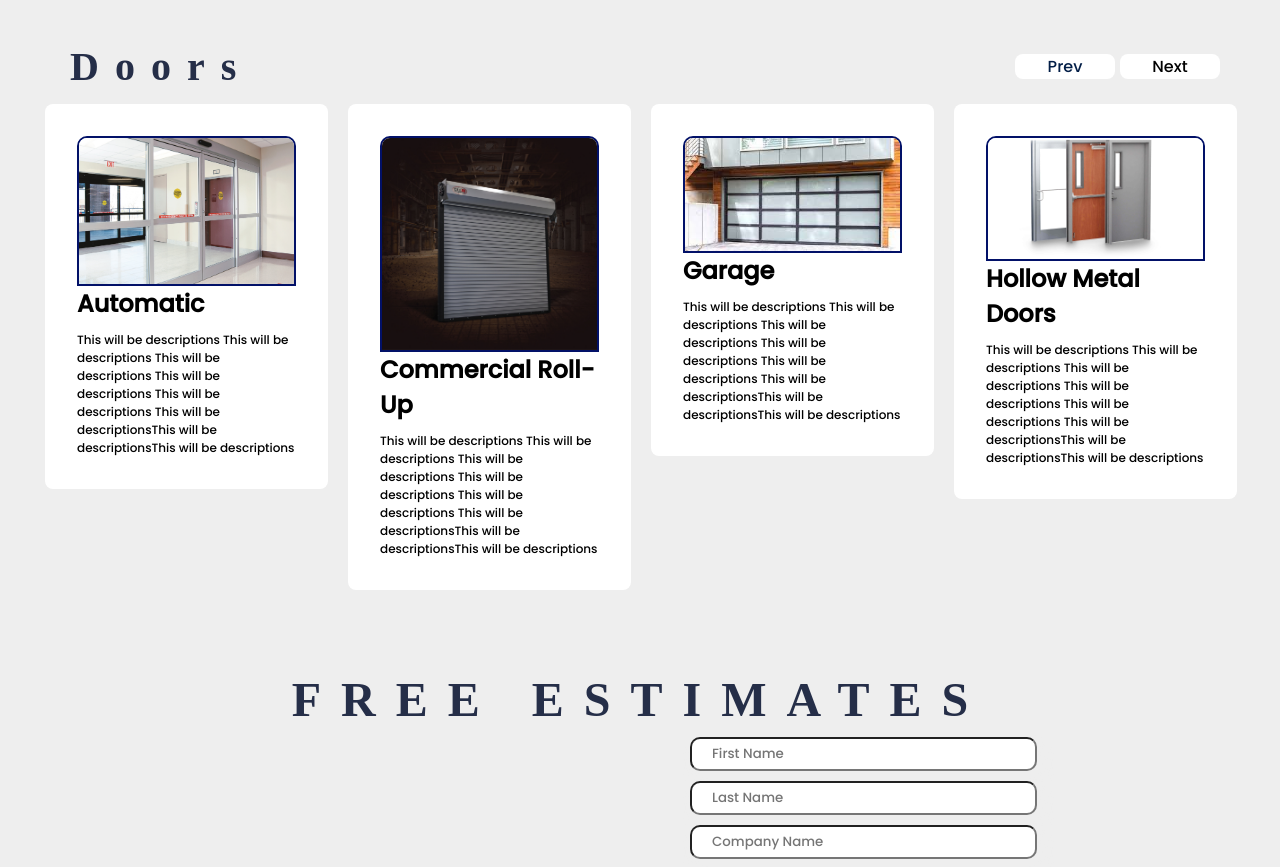
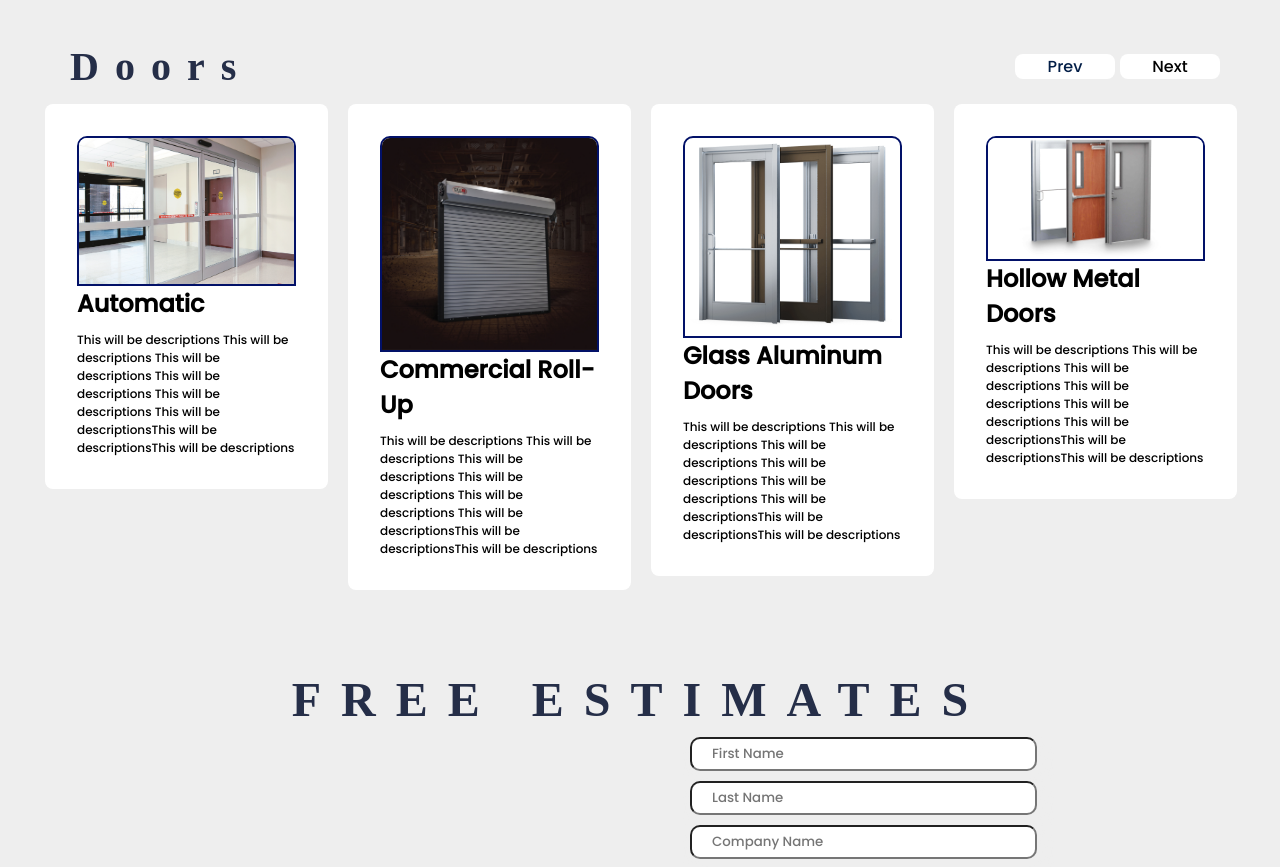
Before and after one commit to enakagawa21/vocal, a React (Create React App) app: page / in a window 1280 px wide. Shown: the part 1280-2147 px from the top of the page. Built offline with nearby package versions, Linux system fonts and the light colour scheme; a web font is replaced by a local one.

Commit message:
change garage doors to GA Doors

```diff
--- a/src/components/doors/Data.js
+++ b/src/components/doors/Data.js
@@ -13,8 +13,8 @@ export const cardData = [
 },
 {
     id:3,
-    title: 'Garage',
-    linkImg: 'images/GarageDoors/garageGlassDoors2.jpeg',
+    title: 'Glass Aluminum Doors',
+    linkImg: 'images/storefrontAndGlassAluminumDoors/aluminumGlassDoors.webp',
     description: 'This will be descriptions This will be descriptions This will be descriptions This will be descriptions This will be descriptions This will be descriptionsThis will be descriptionsThis will be descriptions'
 },
 {
```
